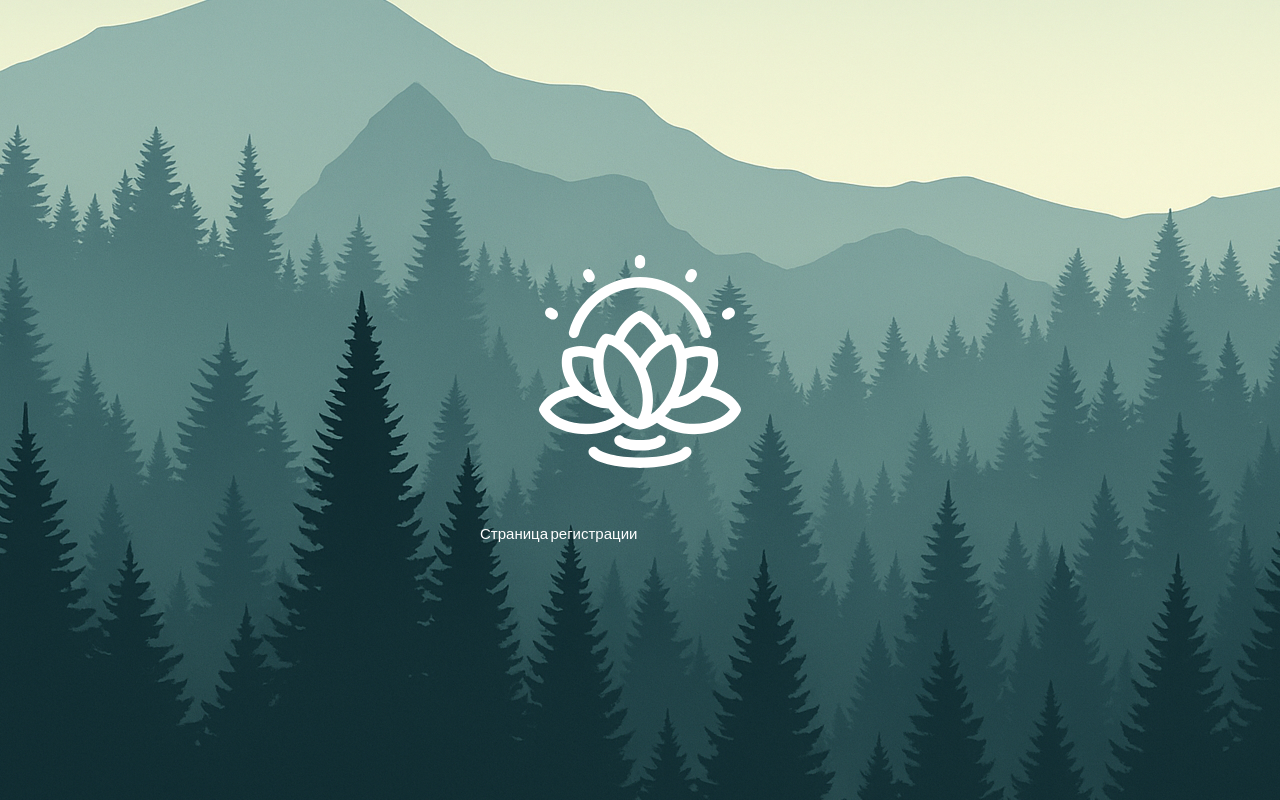
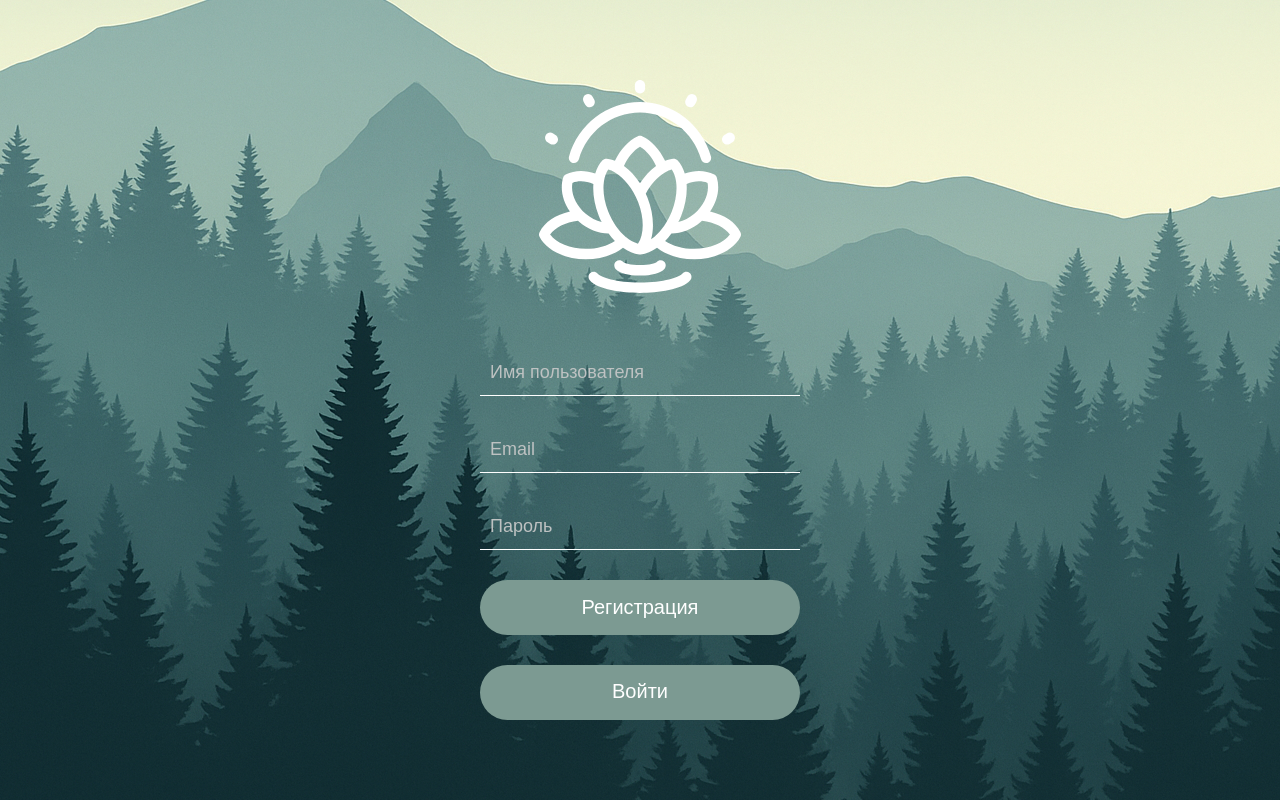
Before and after one commit to almaz-12/tracker-app, a Vue app: page /auth/register in a window 1280 px wide. Built offline with nearby package versions, Linux system fonts and the light colour scheme.

Commit message:
регистрация, авторизация, получение профиля, route guard

```diff
--- a/src/assets/main.css
+++ b/src/assets/main.css
@@ -1 +1,13 @@
 @import './base.css';
+.loading,
+.error,
+.not-found {
+  text-align: center;
+  padding: 20px;
+  background: darkred;
+}
+.auth-form {
+  display: flex;
+  gap: 30px;
+  flex-direction: column;
+}
--- a/src/components/AppButton.vue
+++ b/src/components/AppButton.vue
@@ -12,7 +12,7 @@
   align-items: center;
   justify-content: center;
   gap: 10px;
-  max-width: 320px;
+  max-width: 120px;
   width: 100%;
   padding: 10px 16px;
   border-radius: 10px;
@@ -29,4 +29,17 @@
 .button:hover {
   background: var(--color-background-hover);
 }
+
+.auth-btn {
+  max-width: 320px;
+  padding: 15px 16px;
+  font-weight: 500;
+  font-size: 20px;
+  line-height: 25px;
+  background-color: rgb(124, 154, 146);
+  border-radius: 30px;
+  text-decoration: none;
+  text-align: center;
+  color: #fff;
+}
 </style>
--- /dev/null
+++ b/src/components/AppInput.vue
@@ -0,0 +1,42 @@
+<script lang="ts" setup>
+import { onMounted, useTemplateRef } from 'vue'
+
+const data = defineModel<string>()
+const { autofocus } = defineProps({
+  autofocus: {
+    type: Boolean,
+    default: false,
+  },
+})
+
+const input = useTemplateRef('input')
+
+onMounted(() => {
+  if (autofocus) {
+    input.value?.focus()
+  }
+})
+</script>
+
+<template>
+  <input ref="input" v-model="data" class="input" />
+</template>
+
+<style>
+.input {
+  padding: 12px 10px;
+  border: none;
+  background: none;
+  border-bottom: 1px solid #ffffff;
+  font-size: 18px;
+  line-height: 22px;
+  color: #bec2c2;
+  outline: none;
+}
+
+.input::placeholder {
+  font-size: 18px;
+  line-height: 22px;
+  color: #bec2c2;
+}
+</style>
--- a/src/components/UserProfile.vue
+++ b/src/components/UserProfile.vue
@@ -1,11 +1,21 @@
 <script lang="ts" setup>
-const name = 'Алмаз'
+import { useProfileStore } from '@/stores/profile.store'
+import { onMounted } from 'vue'
+
+const profileStore = useProfileStore()
+
+onMounted(() => {
+  profileStore.getProfile()
+})
 </script>
 
 <template>
   <div class="user-profile">
-    <img src="@/assets/Avatar.png" alt="аватар" />
-    <div class="user-profile__text">Добро пожаловать, {{ name }}!</div>
+    <img src="@/assets/Avatar.png" :alt="profileStore.profile?.username" />
+    <div class="user-profile__text">
+      Добро пожаловать,
+      {{ profileStore.profile ? profileStore.profile?.username : 'Пользователь' }}
+    </div>
   </div>
 </template>
 
--- a/src/layouts/AuthLayout.vue
+++ b/src/layouts/AuthLayout.vue
@@ -14,7 +14,7 @@ const logoSize = LOGO.big
   </div>
 </template>
 
-<style scoped>
+<style>
 .auth {
   min-height: 100vh;
   display: flex;
--- a/src/router/index.ts
+++ b/src/router/index.ts
@@ -1,9 +1,33 @@
 import { createRouter, createWebHistory } from 'vue-router'
 import { routes } from './routes'
+import { useAuthStore } from '@/stores/auth.store'
 
 const router = createRouter({
   routes: routes,
   history: createWebHistory(),
 })
 
+const publicRoutes = ['auth', 'login', 'register']
+
+router.beforeEach(async (to, from, next) => {
+  const isPublicRoute = publicRoutes.includes(to.name)
+
+  if (isPublicRoute) {
+    next()
+    return
+  }
+
+  const authStore = useAuthStore()
+  const token = authStore.getToken
+
+  if (!token) {
+    next({
+      name: 'login',
+    })
+    return
+  }
+  next()
+  return
+})
+
 export default router
--- a/src/stores/profile.store.ts
+++ b/src/stores/profile.store.ts
@@ -1,11 +1,11 @@
 import api from '@/api'
-import { API_BASE, API_ROUTES } from '@/common/constants'
+import { API_ROUTES } from '@/common/constants'
 import type { Profile } from '@/interfaces/profile.interfaces'
 import { defineStore } from 'pinia'
 import { ref } from 'vue'
 
 export const useProfileStore = defineStore('profile', () => {
-  const profile = ref<Profile>()
+  const profile = ref<Profile | null>(null)
   const isLoading = ref<boolean>(false)
   const errorMessage = ref<string>('')
 
@@ -34,6 +34,7 @@ export const useProfileStore = defineStore('profile', () => {
   return {
     isLoading,
     errorMessage,
+    profile,
     getProfile,
   }
 })
--- /dev/null
+++ b/src/utils/validator.ts
@@ -0,0 +1,12 @@
+export const validator = {
+  username: (username: string): boolean => {
+    return username.length > 6
+  },
+  email: (email: string): boolean => {
+    const emailRegex = /^[^\s@]+@[^\s@]+\.[^\s@]+$/
+    return emailRegex.test(email)
+  },
+  password: (password: string): boolean => {
+    return password.length > 6
+  },
+}
--- a/src/views/AuthIndexView.vue
+++ b/src/views/AuthIndexView.vue
@@ -17,7 +17,7 @@ function goLogin() {
         чтобы быть счастливым.
       </div>
 
-      <AppButton class="welcome__btn" @click="goLogin">Войти в приложение</AppButton>
+      <AppButton class="auth-btn" @click="goLogin">Войти в приложение</AppButton>
     </div>
   </AuthLayout>
 </template>
@@ -41,15 +41,7 @@ function goLogin() {
   font-size: 20px;
   line-height: 24px;
   text-align: center;
-
+  margin-bottom: 60px;
   color: #ffffff;
 }
-.welcome__btn {
-  padding: 15px 16px;
-  margin-top: 60px;
-  font-weight: 500;
-  font-size: 20px;
-  line-height: 25px;
-  background-color: rgb(124, 154, 146);
-}
 </style>
--- a/src/views/RegisterView.vue
+++ b/src/views/RegisterView.vue
@@ -1,9 +1,45 @@
 <script lang="ts" setup>
+import AppInput from '@/components/AppInput.vue'
 import AuthLayout from '@/layouts/AuthLayout.vue'
+import AppButton from '@/components/AppButton.vue'
+import { computed, reactive } from 'vue'
+import router from '@/router'
+import { useAuthStore } from '@/stores/auth.store'
+import { validator } from '@/utils/validator'
+
+const authStore = useAuthStore()
+
+const formData = reactive({
+  username: '',
+  email: '',
+  password: '',
+})
+
+const isValidate = computed(() => {
+  return validator.username(formData.username) && validator.password(formData.password)
+})
+
+async function submitForm() {
+  if (!isValidate.value) return
+  await authStore.register(formData.username, formData.email, formData.password)
+}
 </script>
 
 <template>
-  <AuthLayout> Страница регистрации </AuthLayout>
+  <AuthLayout>
+    <div class="error" v-if="authStore.errorMessage">
+      {{ authStore.errorMessage }}
+    </div>
+    <form class="auth-form" @submit.prevent="submitForm">
+      <AppInput placeholder="Имя пользователя" v-model="formData.username" :autofocus="true" />
+      <AppInput placeholder="Email" v-model="formData.email" />
+      <AppInput placeholder="Пароль" v-model="formData.password" />
+      <AppButton class="auth-btn" :disabled="!isValidate">{{
+        authStore.isLoading ? 'Отправка' : 'Регистрация'
+      }}</AppButton>
+      <router-link class="auth-btn" to="/auth/login">Войти</router-link>
+    </form>
+  </AuthLayout>
 </template>
 
 <style scoped></style>
```
